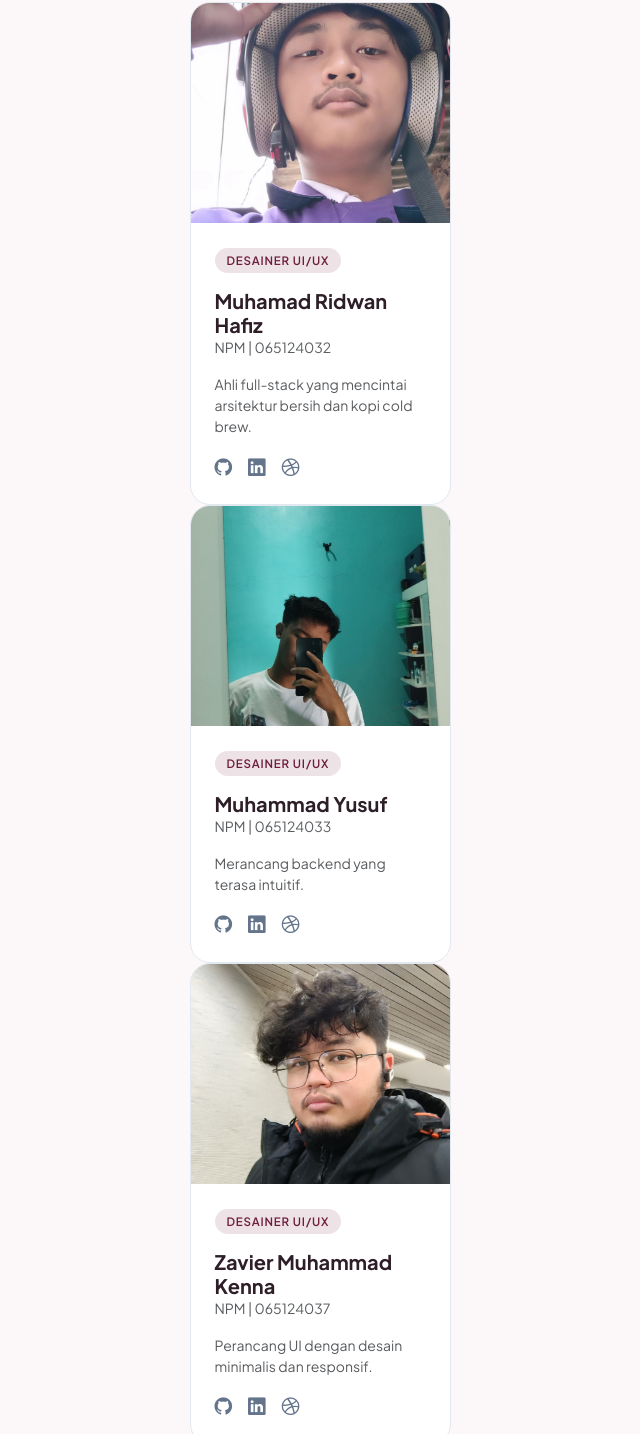
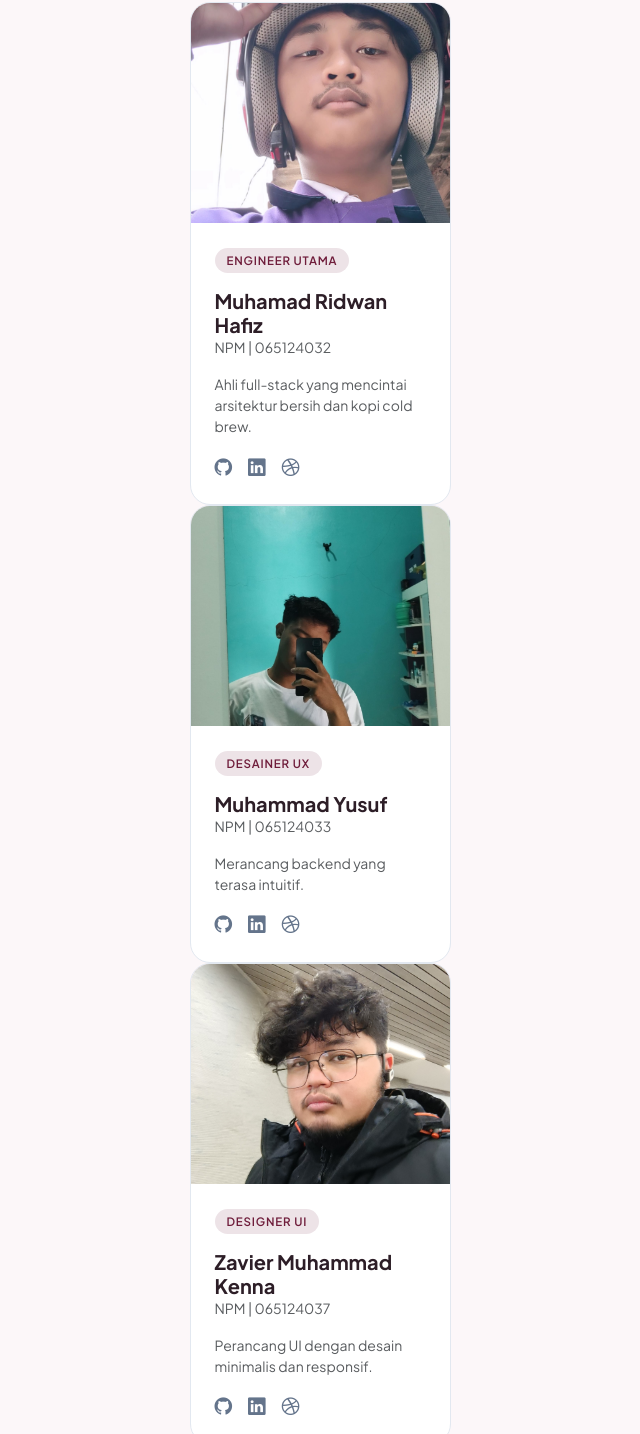
Before and after one commit to MUHWANFIZ/SE-Pertemuan-5, a plain HTML site: page index.html in a window 1280 px wide. Shown: the part 2126-3560 px from the top of the page, without its empty margins (320-960 px from the left). Drawn offline with nearby package versions, Linux system fonts and the light colour scheme.

```diff
--- a/index.html
+++ b/index.html
@@ -265,7 +265,7 @@
               />
             </div>
             <div class="p-4">
-              <span class="role-badge mb-2">Desainer UI/UX</span>
+              <span class="role-badge mb-2">Engineer Utama</span>
               <h5 class="fw-700 mb-0 mt-2" style="font-weight:700;">Muhamad Ridwan Hafiz</h5>
               <p class="text-muted small mb-3">NPM | 065124032</p>
               <p class="text-muted small mb-3">
@@ -291,7 +291,7 @@
               />
             </div>
             <div class="p-4">
-              <span class="role-badge mb-2">Desainer UI/UX</span>
+              <span class="role-badge mb-2">Desainer UX</span>
               <h5 class="fw-700 mb-0 mt-2" style="font-weight:700;">Muhammad Yusuf</h5>
               <p class="text-muted small mb-3">NPM | 065124033</p>
               <p class="text-muted small mb-3">
@@ -317,7 +317,7 @@
               />
             </div>
             <div class="p-4">
-              <span class="role-badge mb-2">Desainer UI/UX</span>
+              <span class="role-badge mb-2">Designer UI</span>
               <h5 class="fw-700 mb-0 mt-2" style="font-weight:700;">Zavier Muhammad Kenna</h5>
               <p class="text-muted small mb-3">NPM | 065124037</p>
               <p class="text-muted small mb-3">
```
